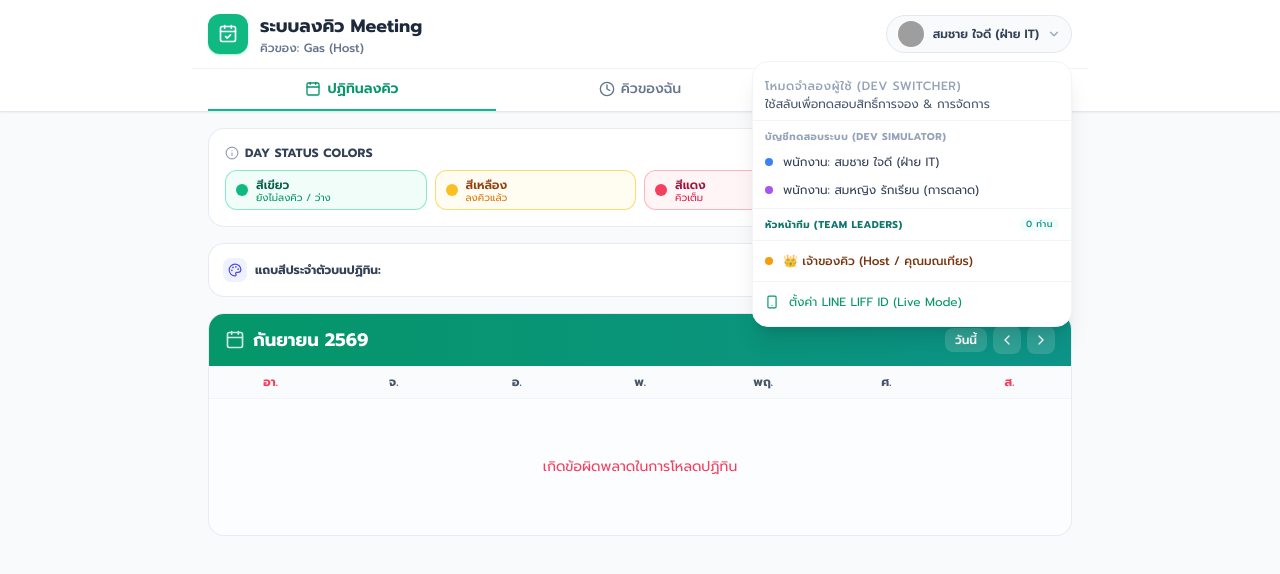
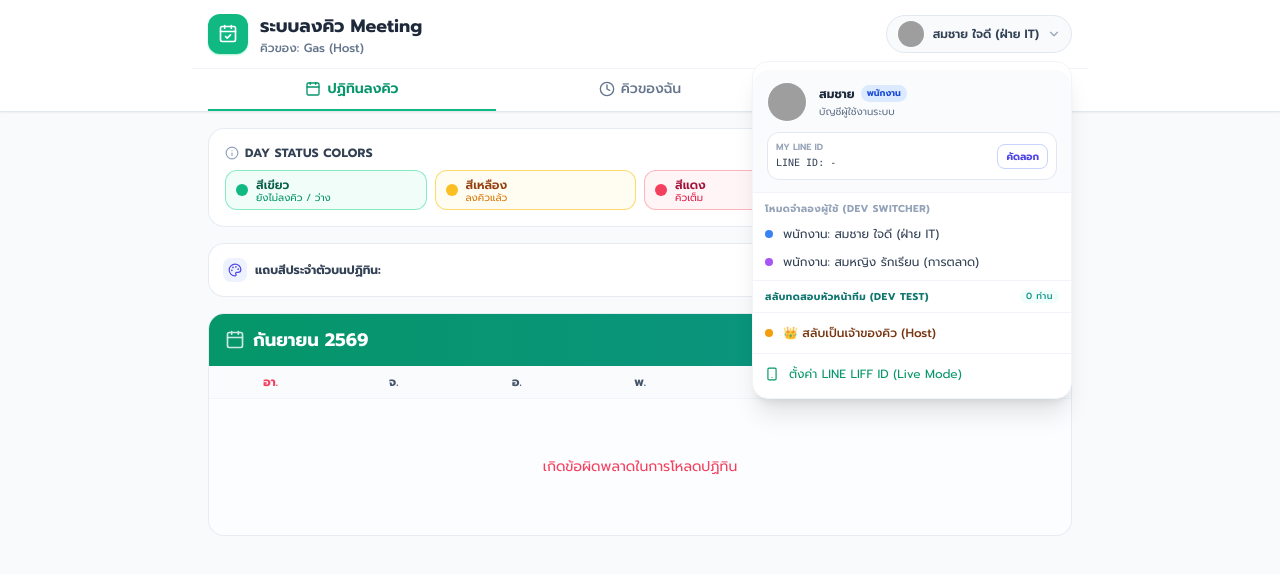
Before and after one commit to MontienPra/line-meeting-queue, a website: page index.html in a window 1280 px wide. Both pictures are taken after a click on the button "สมชาย ใจดี (ฝ่าย IT)". Drawn offline with nearby package versions, Linux system fonts and the light colour scheme; no server answers; grey boxes are pictures that could not be loaded.

Commit message:
Add files via upload
Update UI and hide dev switcher

```diff
--- a/index.html
+++ b/index.html
@@ -40,22 +40,34 @@
             <i data-lucide="chevron-down" class="w-3.5 h-3.5 text-slate-400"></i>
           </button>
 
-          <!-- Dropdown Menu for Testing & LIFF Config -->
+          <!-- Dropdown Menu: Profile Card & Dev Switcher -->
           <div id="userDropdown" class="hidden absolute right-0 mt-2 w-72 sm:w-80 bg-white rounded-2xl shadow-xl border border-slate-100 py-2 z-50">
-            <div class="px-3 py-2 border-b border-slate-100">
-              <div class="flex items-center justify-between">
-                <p class="text-xs text-slate-400 font-medium uppercase tracking-wider">โหมดจำลองผู้ใช้ (Dev Switcher)</p>
-                <span id="userLiveBadge" class="hidden text-[9px] bg-emerald-100 text-emerald-700 px-1.5 py-0.2 rounded-full font-bold">🟢 LINE Live</span>
+            <!-- Profile Info Card (Always shown) -->
+            <div class="px-3.5 py-3 border-b border-slate-100 bg-slate-50/80 rounded-t-2xl">
+              <div class="flex items-center space-x-3">
+                <img id="dropdownUserAvatar" src="https://api.dicebear.com/7.x/bottts/svg?seed=Somchai" alt="Profile" class="w-10 h-10 rounded-full bg-slate-200 border border-white shadow-xs object-cover">
+                <div class="flex-1 min-w-0">
+                  <div class="flex items-center space-x-1.5">
+                    <p id="dropdownUserName" class="text-xs font-bold text-slate-800 truncate">สมชาย</p>
+                    <span id="userRoleBadge" class="text-[9px] px-1.5 py-0.5 rounded-full font-bold bg-blue-100 text-blue-700 shrink-0">พนักงาน</span>
+                  </div>
+                  <p id="dropdownUserStatusText" class="text-[10px] text-slate-500 mt-0.5 truncate">บัญชีผู้ใช้งานระบบ</p>
+                </div>
               </div>
-              <p class="text-xs text-slate-600 mt-0.5">ใช้สลับเพื่อทดสอบสิทธิ์การจอง & การจัดการ</p>
-              <div id="userLineIdSection" class="hidden mt-1.5 p-1.5 bg-slate-50 border border-slate-200 rounded-lg text-[10px] flex items-center justify-between">
-                <span class="text-slate-600 truncate mr-1 font-mono" id="userLineIdDisplay">LINE ID: -</span>
-                <button onclick="app.copyMyLineId()" class="text-indigo-600 hover:text-indigo-800 font-bold shrink-0 bg-white px-1.5 py-0.5 border border-indigo-200 rounded">คัดลอก</button>
+
+              <!-- LINE ID Section with copy button -->
+              <div id="userLineIdSection" class="mt-2.5 p-2 bg-white border border-slate-200 rounded-xl text-[11px] flex items-center justify-between shadow-xs">
+                <div class="truncate mr-2">
+                  <span class="text-[9px] text-slate-400 block font-semibold uppercase">My LINE ID</span>
+                  <span class="text-slate-700 truncate font-mono text-[10px]" id="userLineIdDisplay">LINE ID: -</span>
+                </div>
+                <button onclick="app.copyMyLineId()" class="text-indigo-600 hover:text-indigo-800 hover:bg-indigo-50 font-bold shrink-0 px-2 py-1 border border-indigo-200 rounded-lg text-[10px] transition">คัดลอก</button>
               </div>
             </div>
 
+            <!-- Dev Test Accounts (Hidden in LINE Live Mode) -->
             <div id="devTestAccountsSection" class="py-1">
-              <div class="px-3 py-1 text-[10px] font-bold text-slate-400 uppercase tracking-wider">บัญชีทดสอบระบบ (Dev Simulator)</div>
+              <div class="px-3 py-1 text-[10px] font-bold text-slate-400 uppercase tracking-wider">โหมดจำลองผู้ใช้ (Dev Switcher)</div>
               <button onclick="app.switchUser('employee1')" class="w-full text-left px-3 py-1.5 text-xs flex items-center space-x-2.5 hover:bg-slate-50 transition text-slate-700">
                 <span class="w-2 h-2 rounded-full bg-blue-500 shrink-0"></span>
                 <span>พนักงาน: สมชาย ใจดี (ฝ่าย IT)</span>
@@ -66,10 +78,10 @@
               </button>
             </div>
 
-            <!-- รายชื่อหัวหน้าทีม (ซิงค์อัตโนมัติตามฐานข้อมูล) -->
-            <div class="border-t border-slate-100 py-1">
+            <!-- รายชื่อหัวหน้าทีม (ซิงค์อัตโนมัติ - Hidden in LINE Live Mode) -->
+            <div id="userDropdownLeadersSection" class="border-t border-slate-100 py-1">
               <div class="px-3 py-1 text-[10px] font-bold text-teal-700 uppercase tracking-wider flex items-center justify-between">
-                <span>หัวหน้าทีม (Team Leaders)</span>
+                <span>สลับทดสอบหัวหน้าทีม (Dev Test)</span>
                 <span id="userDropdownLeadersCount" class="text-[9px] bg-teal-50 text-teal-600 px-1.5 py-0.2 rounded-full font-medium">0 ท่าน</span>
               </div>
               <div id="userDropdownLeaders" class="space-y-0.5 max-h-48 overflow-y-auto">
@@ -77,15 +89,16 @@
               </div>
             </div>
 
-            <!-- เจ้าของคิว (Host) -->
-            <div class="border-t border-slate-100 pt-1">
+            <!-- เจ้าของคิว (Host - Hidden in LINE Live Mode) -->
+            <div id="userDropdownHostSection" class="border-t border-slate-100 pt-1">
               <button id="userDropdownHostBtn" onclick="app.switchUser('host')" class="w-full text-left px-3 py-2 text-xs flex items-center space-x-2.5 hover:bg-amber-50 text-amber-900 transition font-medium">
                 <span class="w-2 h-2 rounded-full bg-amber-500 shrink-0"></span>
-                <span id="userDropdownHostName" class="truncate">👑 เจ้าของคิว (Host / คุณมณเทียร)</span>
+                <span id="userDropdownHostName" class="truncate">👑 สลับเป็นเจ้าของคิว (Host)</span>
               </button>
             </div>
 
-            <div class="border-t border-slate-100 pt-1 mt-1">
+            <!-- LIFF Config (Hidden in LINE Live Mode) -->
+            <div id="userDropdownLiffConfigSection" class="border-t border-slate-100 pt-1 mt-1">
               <button onclick="app.openLiffConfigModal()" class="w-full text-left px-3 py-2 text-xs flex items-center space-x-2.5 text-emerald-600 hover:bg-emerald-50 transition">
                 <i data-lucide="smartphone" class="w-3.5 h-3.5"></i>
                 <span>ตั้งค่า LINE LIFF ID (Live Mode)</span>
```
Also changed, not shown: app.js (+55 -14 lines).
